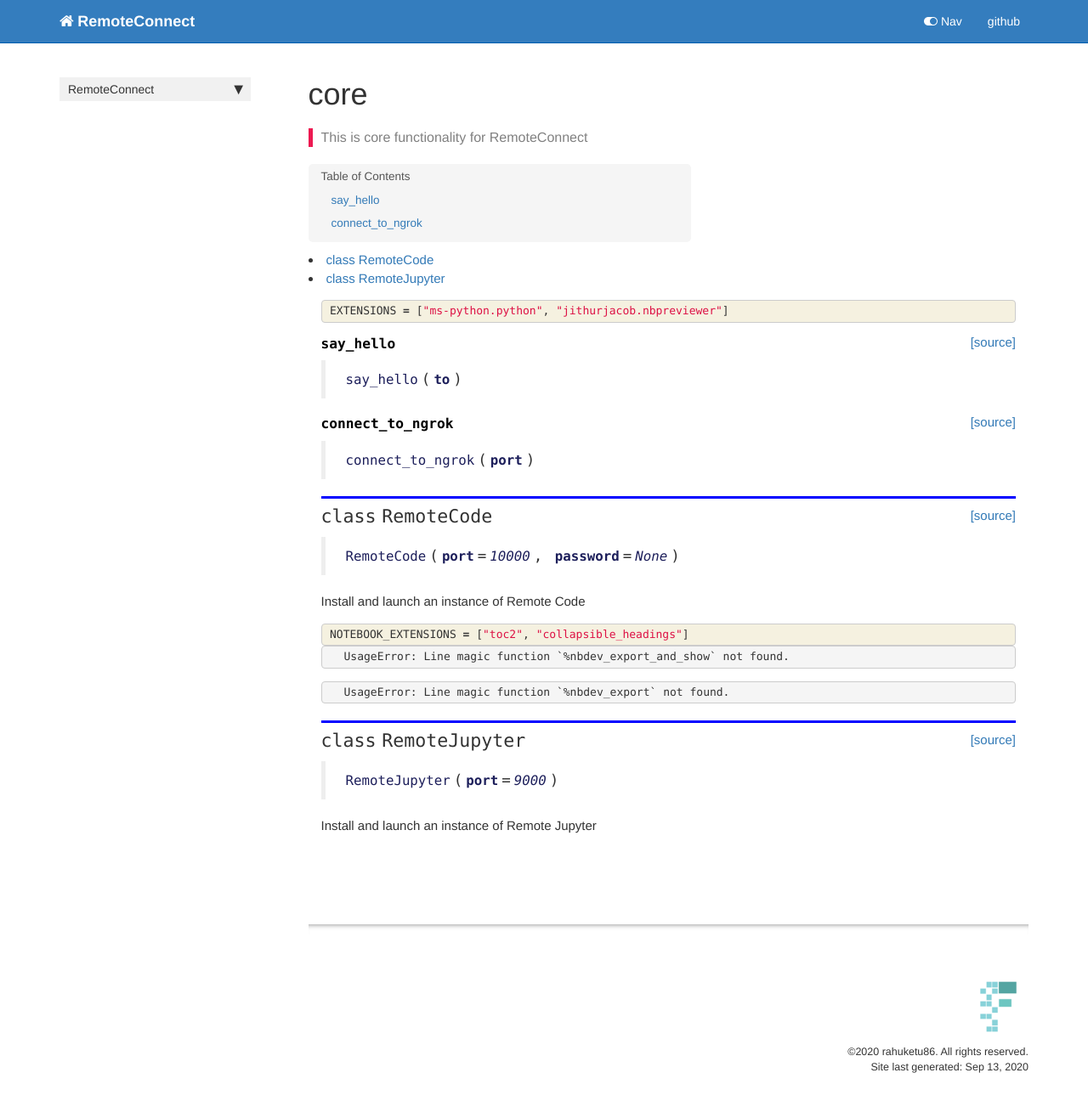
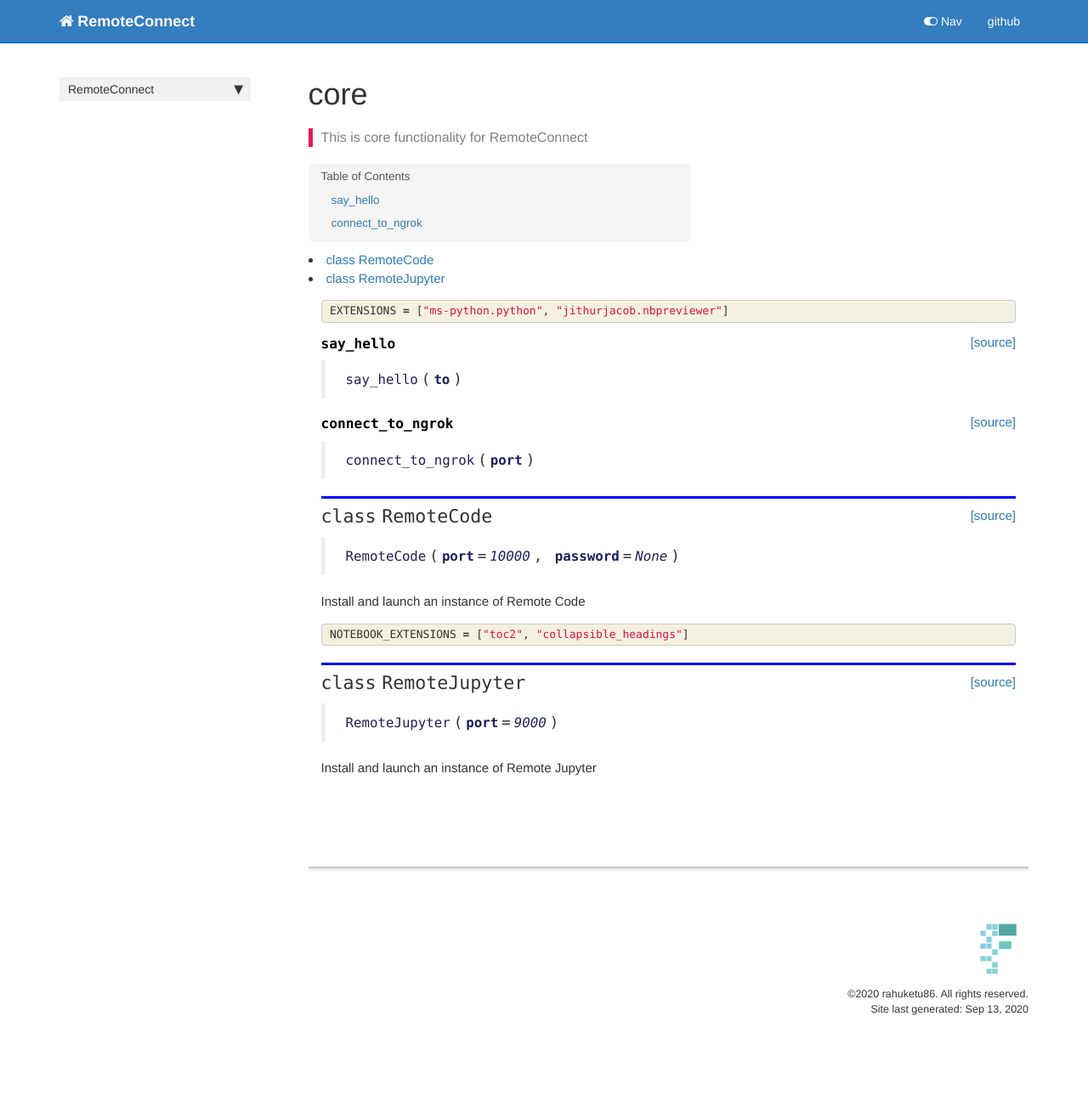
Before and after one commit to Rahuketu86/RemoteConnect, a Jekyll site: the page built from docs/core.html, in a window 1280 px wide. Shown: the whole page at 85% size. Built offline with Jekyll 4.4.1, drawn with Linux system fonts in a browser that asks for light colours; nearby versions of some CDN libraries; comment, search, counter and statistics services are not loaded; after the commit the page ends 1247 px from its top, so only the background shows below that.

```diff
--- a/RemoteConnect/core.py
+++ b/RemoteConnect/core.py
@@ -107,7 +107,7 @@
         #nbextensions_configurator enable --user
         subprocess.run(["jupyter", "nbextensions_configurator","enable",  "--system"], stdout=subprocess.PIPE)
         for ext in NOTEBOOK_EXTENSIONS:
-            subprocess.run([f"jupyter nbextension enable {ext}/main"], stdout=subprocess.PIPE)
+            subprocess.run([f"jupyter nbextension enable {ext}/main --system"], stdout=subprocess.PIPE)
 
     def _start_server(self):
         self.url = connect_to_ngrok(self.port)
--- a/docs/core.html
+++ b/docs/core.html
@@ -161,40 +161,12 @@
 </div>
 </div>
 
-<div class="output_wrapper">
-<div class="output">
-
-<div class="output_area">
-
-<div class="output_subarea output_stream output_stderr output_text">
-<pre>UsageError: Line magic function `%nbdev_export_and_show` not found.
-</pre>
-</div>
-</div>
-
-</div>
-</div>
-
 </div>
     {% endraw %}
 
     {% raw %}
 
 <div class="cell border-box-sizing code_cell rendered">
-
-<div class="output_wrapper">
-<div class="output">
-
-<div class="output_area">
-
-<div class="output_subarea output_stream output_stderr output_text">
-<pre>UsageError: Line magic function `%nbdev_export` not found.
-</pre>
-</div>
-</div>
-
-</div>
-</div>
 
 </div>
     {% endraw %}
```
Also changed, not shown: 1 other file.
